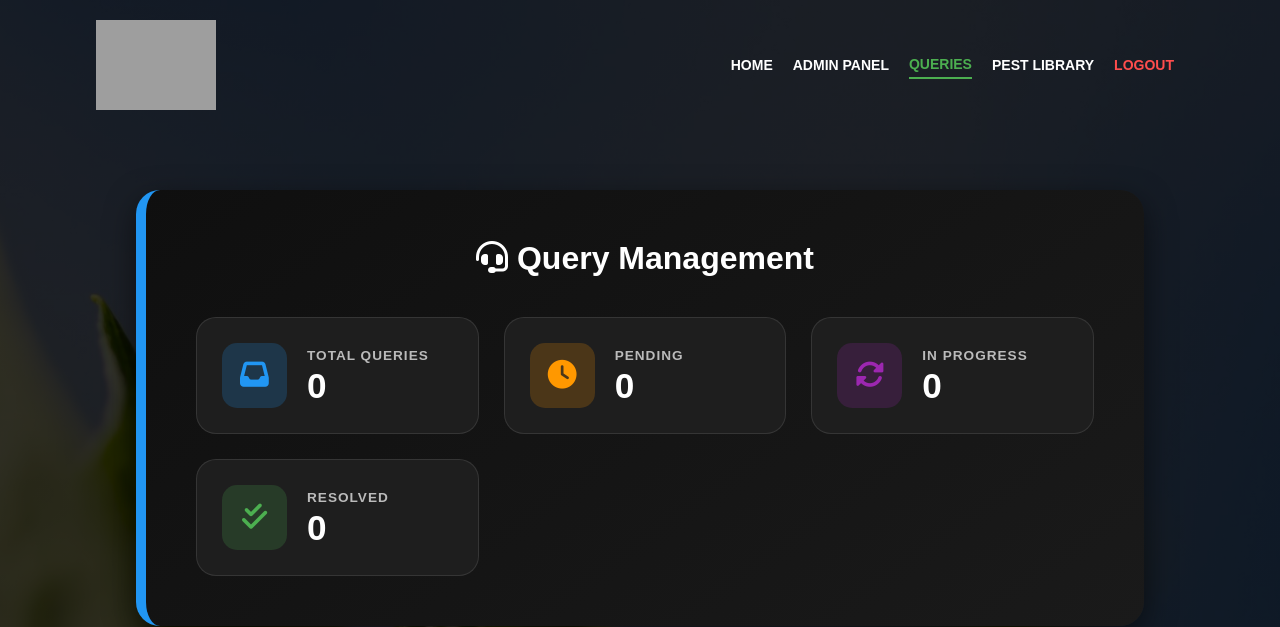
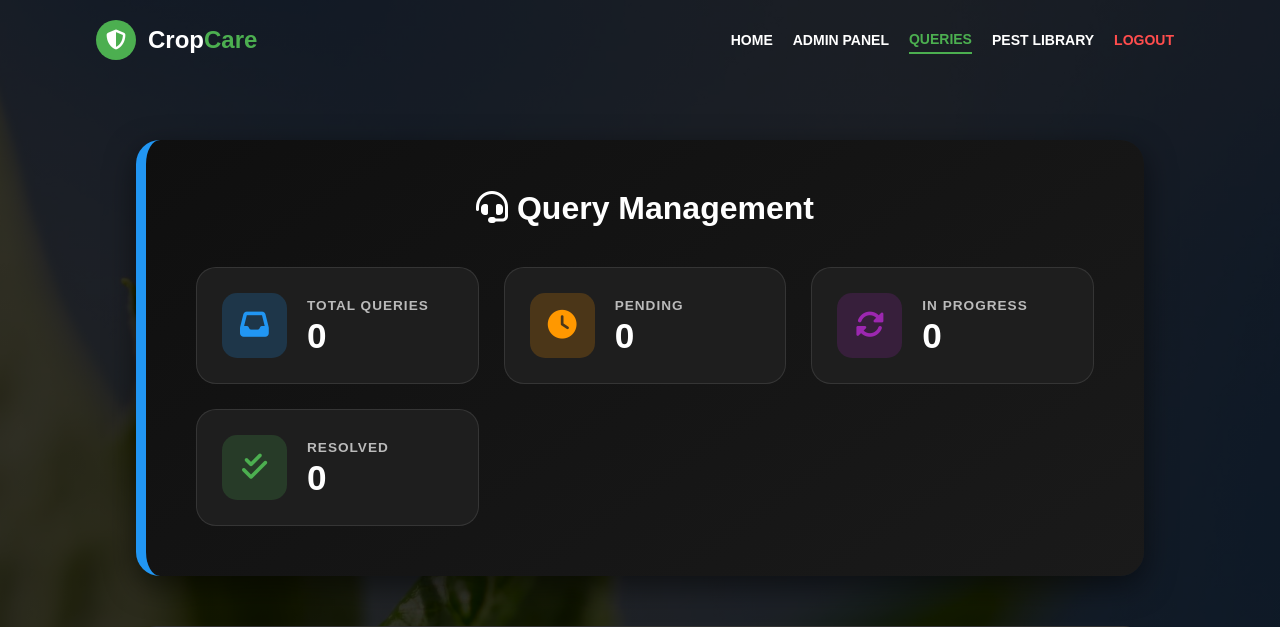
Before and after one commit to Shreyashet123/pest-detection-project, a Flask app: page /admin/queries in a window 1280 px wide. Shown: the top 627 px of the page. Run offline with Flask 3, Linux system fonts and the light colour scheme; the visitor is signed in with stand-in values (Sample User, id 1); data that the repository does not hold is empty; parts of the project's set-up code (start-up, migrations or seed data) failed here and were passed over; some libraries are stand-ins or nearby versions; grey boxes are pictures that could not be loaded.

Commit message:
Updated layout with CropCare logo and fixed navbar alignment

```diff
--- a/user/templates/layout.html
+++ b/user/templates/layout.html
@@ -457,7 +457,13 @@ ul {
     <!-- NAVBAR SECTION - CHANGED -->
     {% if request.endpoint not in ['login', 'register', 'auth_page'] %}
     <div class="navbar">
-        <img src="{{ url_for('static', filename='images/logo.png') }}" class="logo">
+        <div class="site-name" style="display: flex; align-items: center;">
+    <div style="background: #4CAF50; border-radius: 50%; width: 40px; height: 40px; display: flex; align-items: center; justify-content: center; margin-right: 12px;">
+        <i class="fas fa-shield-alt" style="color: white; font-size: 20px;"></i>
+    </div>
+    <span style="color: white; font-size: 24px; font-weight: 700;">Crop</span>
+    <span style="color: #4CAF50; font-size: 24px; font-weight: 700;">Care</span>
+</div>
         <i class="fas fa-bars menu-toggle"></i>
         <ul>
             <li>
```
Also changed, not shown: user/__init__.py (added).
